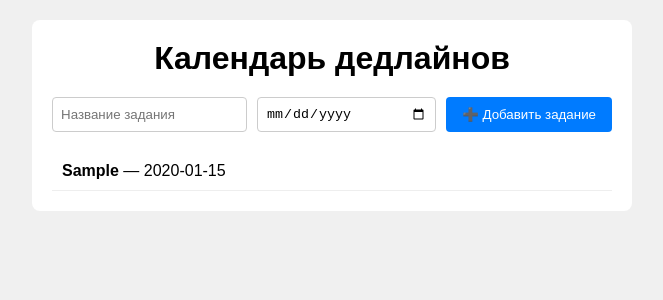
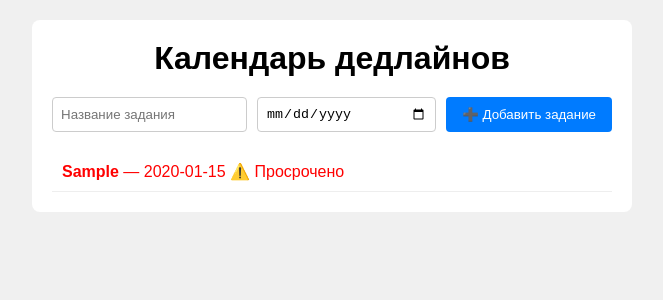
Before and after one commit to agordzy/calendar, a React (Create React App) app: page / in a window 1280 px wide. Both pictures are taken after typing "Sample", "2020-01-15" into the empty fields and a click on the button "➕ Добавить задание". Shown: the top 300 px of the page, without its empty margins (308-971 px from the left). Built offline with nearby package versions, Linux system fonts and the light colour scheme.

Commit message:
подсветка просроченных заданий

```diff
--- a/src/components/TaskList.js
+++ b/src/components/TaskList.js
@@ -1,11 +1,17 @@
 function TaskList({ tasks }) {
+    const today = new Date().toISOString().split('T')[0];
+
     if (tasks.length === 0) return <p>Нет заданий</p>;
 
     return (
         <ul>
             {tasks.map((task, idx) => (
-        <li key={idx}>
+                <li
+                    key={idx}
+                    style={{ color: task.deadline < today ? 'red' : 'black' }}
+                >
                     <strong>{task.title}</strong> — {task.deadline}
+                    {task.deadline < today && <span> ⚠️ Просрочено</span>}
                 </li>
             ))}
         </ul>
```
Lines whose indentation alone changed are shown as unchanged.
